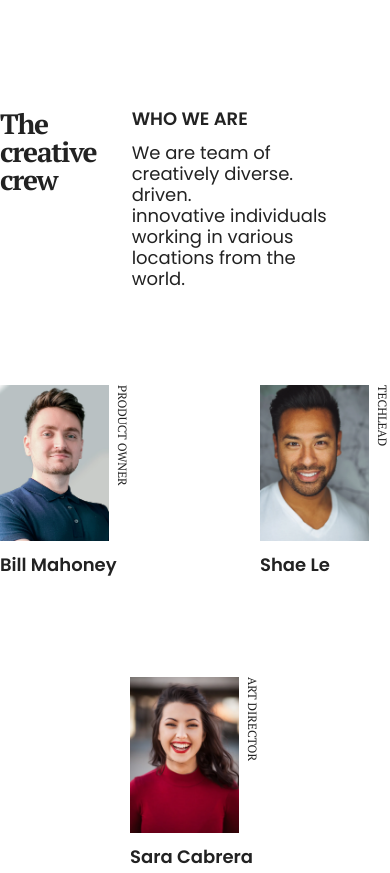
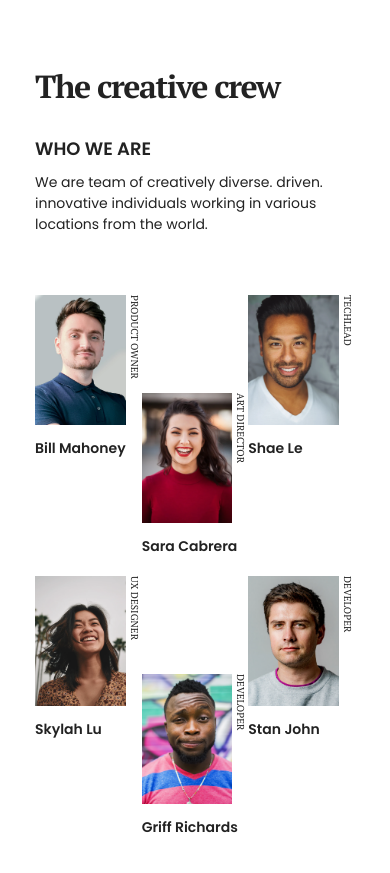
Before and after one commit to oceanvievv/random-the-create-crew, a plain HTML site: page index.html in a window 390 px wide. Shown: the top 873 px of the page. Drawn offline with Linux system fonts and the light colour scheme.

Commit message:
adaptive design, display 3 items per row

```diff
--- a/css/index.css
+++ b/css/index.css
@@ -136,3 +136,217 @@ body {
   font-weight: 700;
   text-decoration: underline;
 }
+
+/* ADAPTIVE */
+@media (max-width: 1023px) {
+  body {
+    margin-top: 70px;
+  }
+
+  .content-wrapper {
+    max-width: calc(100% - 200px);
+  }
+
+  .header-and-who-we-are-section {
+    flex-direction: column;
+
+    gap: 38px;
+
+    margin-bottom: 60px;
+  }
+  .header__title {
+    font-size: 32px;
+  }
+
+  .who-we-are-section {
+    margin-right: 0;
+  }
+  .who-we-are-section__title {
+    margin-bottom: 14px;
+  }
+  .who-we-are-section__descr {
+    font-size: 14px;
+  }
+
+  .team-section {
+    margin-bottom: 134px;
+  }
+  .team-section__row {
+    height: 300px;
+
+    margin-bottom: 16px;
+  }
+  .team-section__item {
+    width: 160px;
+
+    aspect-ratio: 70 /100;
+  }
+  .team-section__photo-and-position {
+    gap: 0;
+  }
+  .team-section__position {
+    font-size: 10px;
+  }
+  .team-section__fullname {
+    font-size: 14px;
+  }
+}
+@media (max-width: 767px) {
+  body {
+    margin-top: 70px;
+  }
+
+  .content-wrapper {
+    max-width: calc(100% - 200px);
+  }
+
+  .header-and-who-we-are-section {
+    flex-direction: column;
+
+    gap: 38px;
+
+    margin-bottom: 60px;
+  }
+  .header__title {
+    font-size: 32px;
+  }
+
+  .who-we-are-section {
+    margin-right: 0;
+  }
+  .who-we-are-section__title {
+    margin-bottom: 14px;
+  }
+  .who-we-are-section__descr {
+    font-size: 14px;
+  }
+
+  .team-section {
+    margin-bottom: 134px;
+  }
+  .team-section__row {
+    height: 235px;
+
+    margin-bottom: 16px;
+  }
+  .team-section__item {
+    width: 130px;
+
+    aspect-ratio: 70 /100;
+  }
+  .team-section__photo-and-position {
+    gap: 0;
+  }
+  .team-section__position {
+    font-size: 10px;
+  }
+  .team-section__fullname {
+    font-size: 14px;
+  }
+}
+@media (max-width: 479px) {
+  body {
+    margin-top: 70px;
+  }
+
+  .content-wrapper {
+    max-width: 320px;
+  }
+
+  .header-and-who-we-are-section {
+    flex-direction: column;
+
+    gap: 38px;
+
+    margin-bottom: 60px;
+  }
+  .header__title {
+    font-size: 32px;
+  }
+
+  .who-we-are-section {
+    margin-right: 0;
+  }
+  .who-we-are-section__title {
+    margin-bottom: 14px;
+  }
+  .who-we-are-section__descr {
+    font-size: 14px;
+  }
+
+  .team-section {
+    margin-bottom: 134px;
+  }
+  .team-section__row {
+    height: 265px;
+
+    margin-bottom: 16px;
+  }
+  .team-section__item {
+    width: 130px;
+
+    aspect-ratio: 70 /100;
+  }
+  .team-section__photo-and-position {
+    gap: 0;
+  }
+  .team-section__position {
+    font-size: 10px;
+  }
+  .team-section__fullname {
+    font-size: 14px;
+  }
+}
+@media (max-width: 374px) {
+  body {
+    margin-top: 70px;
+  }
+
+  .content-wrapper {
+    max-width: 280px;
+  }
+
+  .header-and-who-we-are-section {
+    flex-direction: column;
+
+    gap: 38px;
+
+    margin-bottom: 60px;
+  }
+  .header__title {
+    font-size: 32px;
+  }
+
+  .who-we-are-section {
+    margin-right: 0;
+  }
+  .who-we-are-section__title {
+    margin-bottom: 14px;
+  }
+  .who-we-are-section__descr {
+    font-size: 12px;
+  }
+
+  .team-section {
+    margin-bottom: 134px;
+  }
+  .team-section__row {
+    height: 235px;
+
+    margin-bottom: 16px;
+  }
+  .team-section__item {
+    width: 130px;
+
+    aspect-ratio: 70 /100;
+  }
+  .team-section__photo-and-position {
+    gap: 0;
+  }
+  .team-section__position {
+    font-size: 10px;
+  }
+  .team-section__fullname {
+    font-size: 14px;
+  }
+}
--- a/rowItemsHandler.js
+++ b/rowItemsHandler.js
@@ -4,7 +4,7 @@ const row1 = document.getElementById("row1");
 const row2 = document.getElementById("row2");
 const row3 = document.getElementById("row3");
 
-if (window.screen.width > 425) {
+if (window.screen.width > 690) {
   const elToHandle1 = row2.children.item(0);
   const elToHandle2 = row3.children.item(0);
   const elToHandle3 = row3.children.item(1);
```
